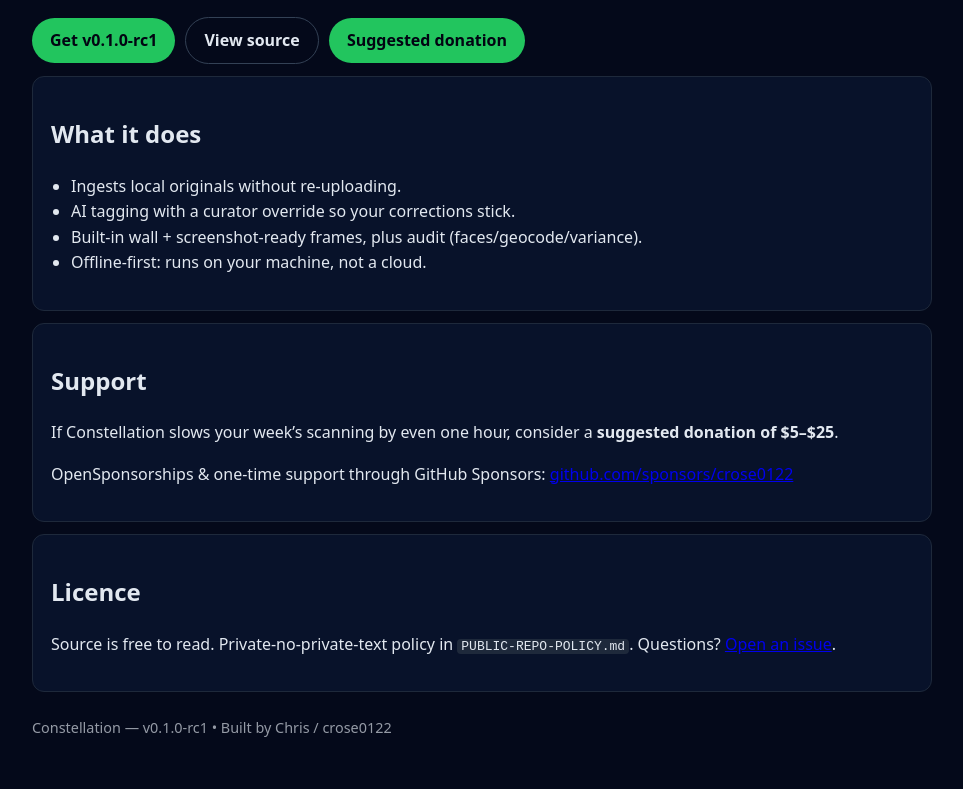
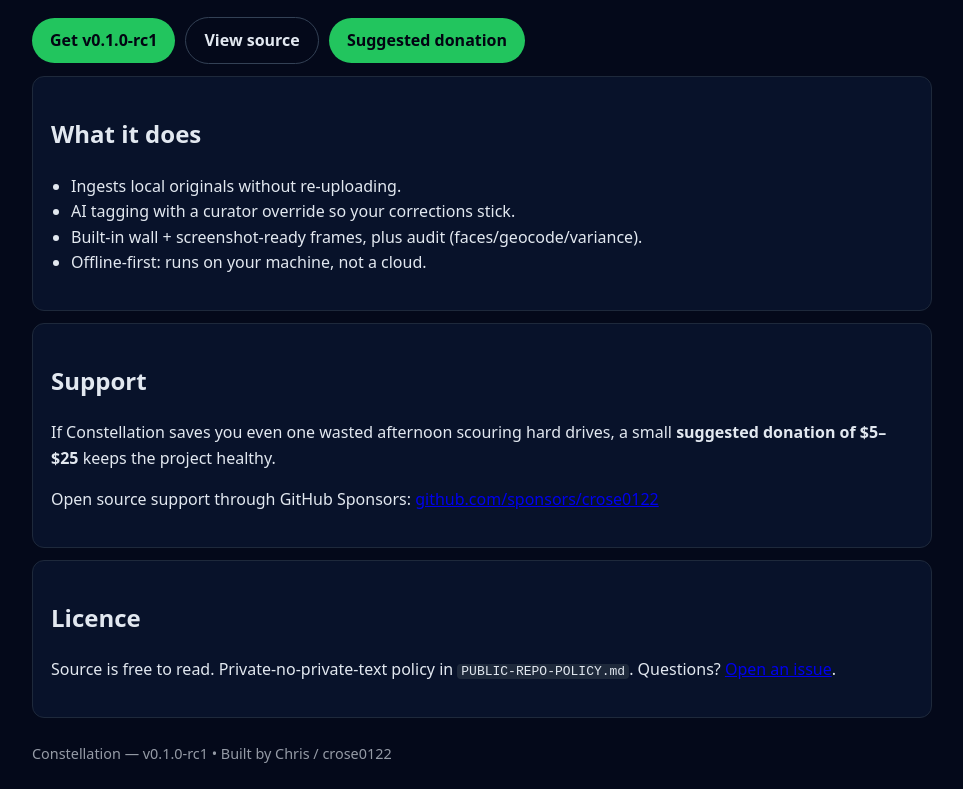
Before and after one commit to crose0122/constellation, a plain HTML site: page docs/index.html in a window 1280 px wide. Shown: the part 161-950 px from the top of the page, without its empty margins (158-1121 px from the left). Before the commit the page ends 924 px from the top, so only its background shows below. Drawn offline with Linux system fonts and the light colour scheme.

Commit message:
task-387: clarify support copy on landing page

```diff
--- a/docs/index.html
+++ b/docs/index.html
@@ -39,8 +39,8 @@
 
   <div class="card">
     <h2>Support</h2>
-    <p>If Constellation slows your week’s scanning by even one hour, consider a <strong>suggested donation of $5–$25</strong>.</p>
-    <p>OpenSponsorships & one-time support through GitHub Sponsors: <a href="https://github.com/sponsors/crose0122" target="_blank" rel="noopener">github.com/sponsors/crose0122</a></p>
+    <p>If Constellation saves you even one wasted afternoon scouring hard drives, a small <strong>suggested donation of $5–$25</strong> keeps the project healthy.</p>
+    <p>Open source support through GitHub Sponsors: <a href="https://github.com/sponsors/crose0122" target="_blank" rel="noopener">github.com/sponsors/crose0122</a></p>
   </div>
 
   <div class="card">
```
